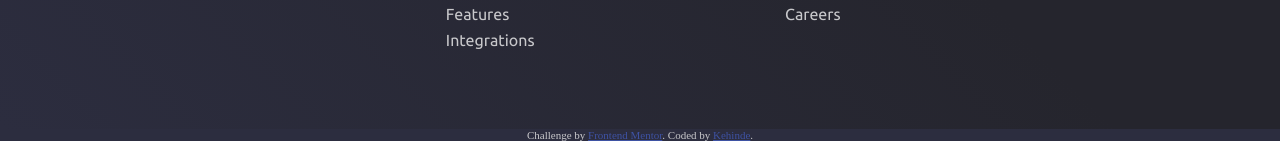
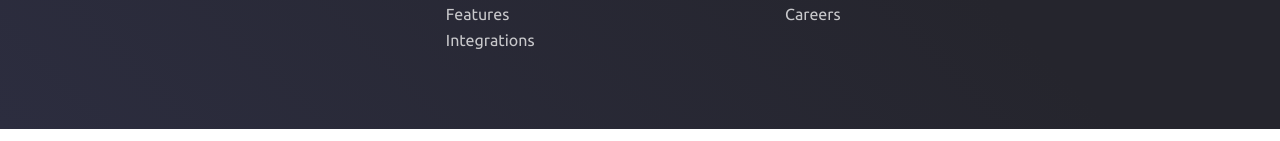
Before and after one commit to jonathan401/FEM-blogr-landing-page, a website: page index.html in a window 1280 px wide. Shown: the part 2644-2785 px from the top of the page. Drawn offline with Linux system fonts and the light colour scheme.

Commit message:
Update index.html

```diff
--- a/index.html
+++ b/index.html
@@ -243,13 +243,6 @@
         </ul>
       </nav>
     </footer>
-    <div class="attribution">
-      Challenge by
-      <a href="https://www.frontendmentor.io?ref=challenge" target="_blank"
-        >Frontend Mentor</a
-      >. Coded by
-      <a href="https://www.frontendmentor.io/profile/jonathan401">Kehinde</a>.
-    </div>
   </body>
   <script src="./src/js/app.js"></script>
 </html>
```
